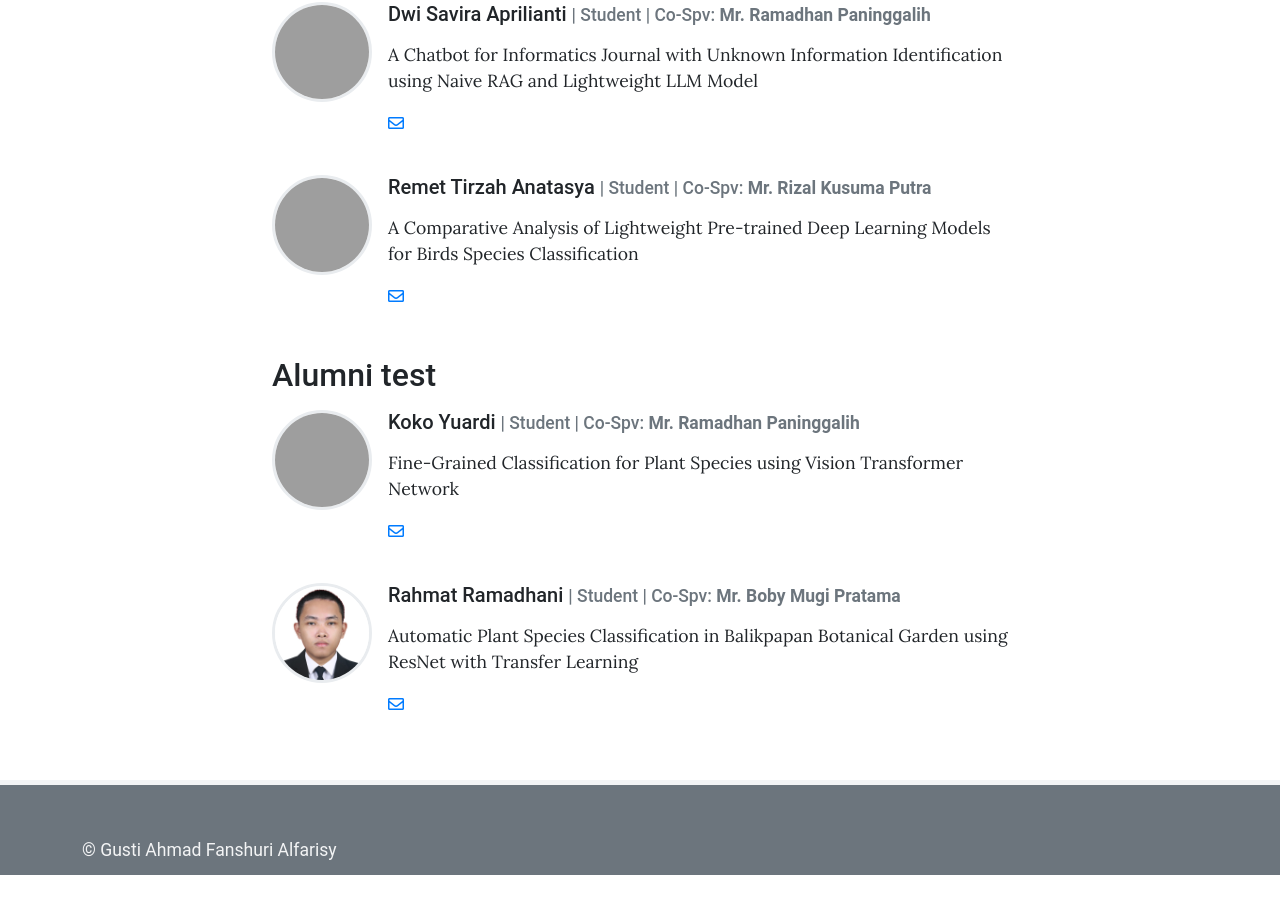
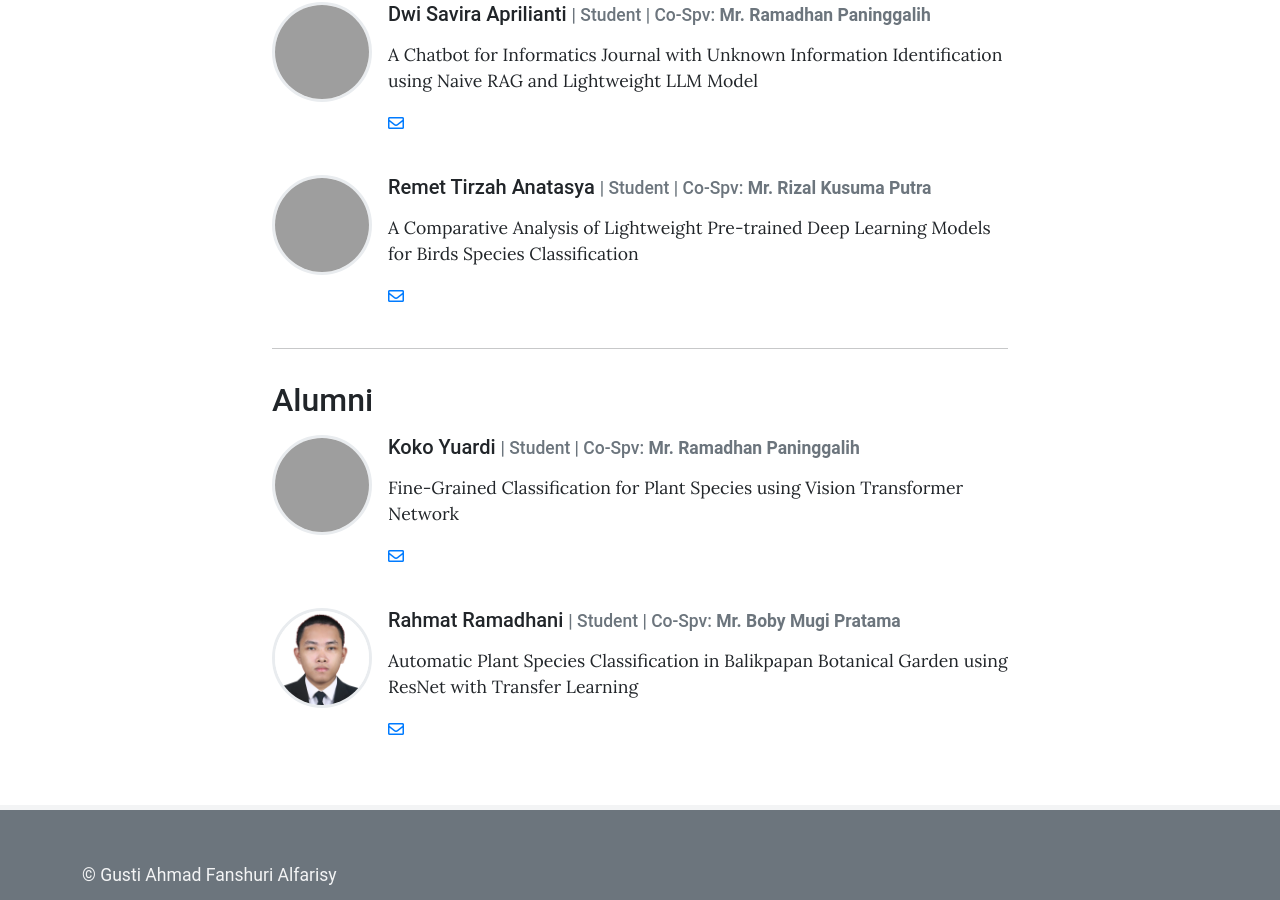
Before and after one commit to gusti-alfarisy/gusti-alfarisy.github.io, a Jekyll site: the page built from pages/team.md, in a window 1280 px wide and 900 px high, scrolled down 2006 px, cut to the strip 0-900 px from the top of the window. Built offline with Jekyll 4.4.1, drawn with Linux system fonts in a browser that asks for light colours; some web fonts are replaced; before the commit the page ends 2881 px from its top, so only the background shows below that; grey boxes are pictures that could not be loaded.

Commit message:
change layout

```diff
--- a/_layouts/team.html
+++ b/_layouts/team.html
@@ -78,9 +78,8 @@ description: Template for team page.
   </div>
 {% endfor %}
 
-<!--<div class="d-flex team-member">-->
-  <h2> Alumni test</h2>
-<!--</div>-->
+<hr/>
+<h2> Alumni</h2>
 
 {% for member in site.data.alumni %}
   <div class="d-flex team-member">
```
